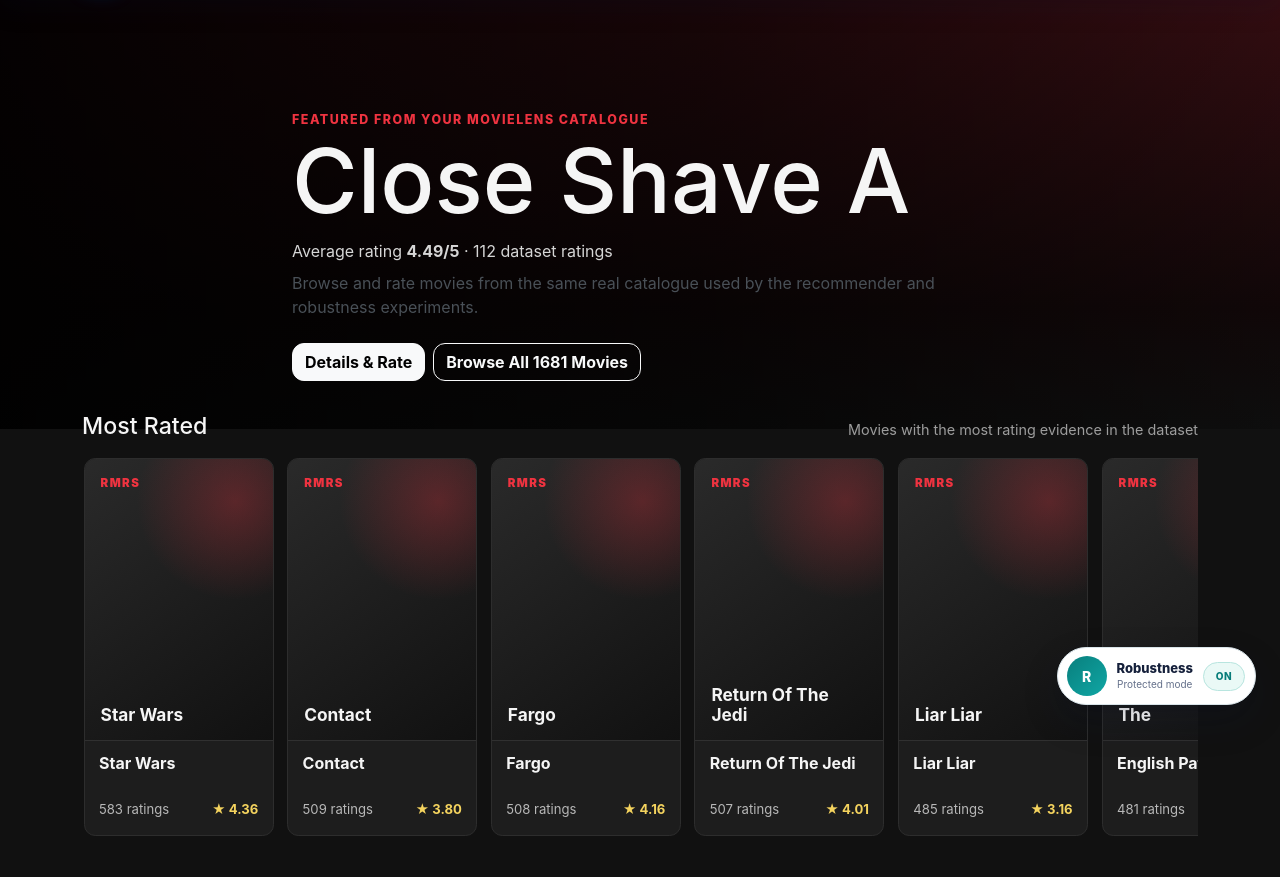
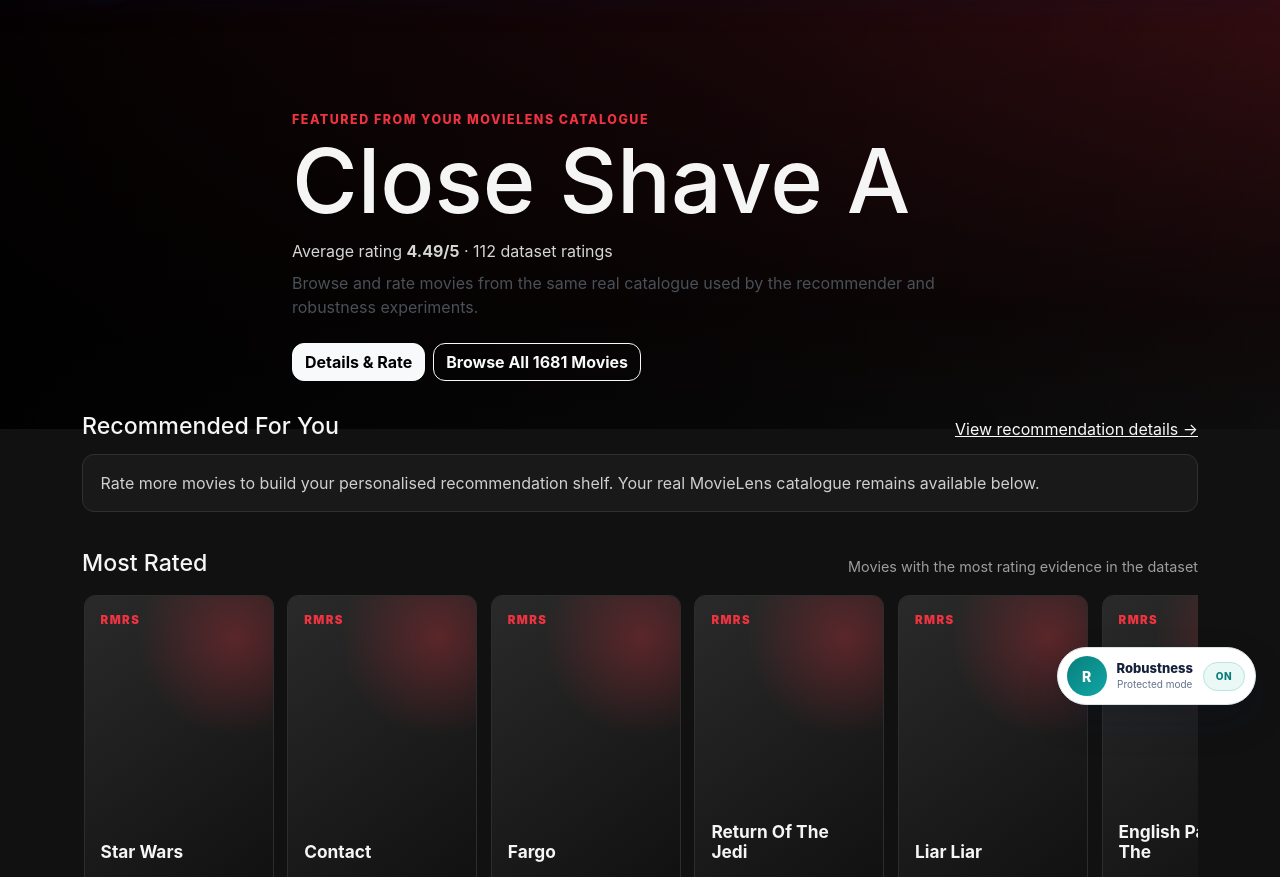
Before and after one commit to azadofficial1911-coder/robust-movie-recommender, a Django app: page / in a window 1280 px wide. Shown: the part 71-948 px from the top of the page. Run offline with Django 4.2, Linux system fonts and the light colour scheme; the visitor is signed in with stand-in values (Sample User, id 1); data that the repository does not hold is empty.

Commit message:
Keep personalised recommendation shelf visible when empty

```diff
--- a/templates/core/home.html
+++ b/templates/core/home.html
@@ -117,6 +117,13 @@
         letter-spacing: .05em;
         margin-bottom: .45rem;
     }
+    .recommend-empty {
+        border: 1px solid #303030;
+        border-radius: .75rem;
+        background: #191919;
+        padding: 1rem 1.1rem;
+        color: #cfcfcf;
+    }
     .alphabet-jump {
         display: flex;
         flex-wrap: wrap;
@@ -167,12 +174,13 @@
 
     <div class="container catalogue-shell">
 
-        {% if recommended %}
         <section class="catalogue-row">
             <div class="catalogue-row-head">
                 <h2>Recommended For You</h2>
                 <a class="link-light" href="{% url 'recommendations:index' %}">View recommendation details →</a>
             </div>
+
+            {% if recommended %}
             <div class="catalogue-strip recommend-strip">
                 {% for item in recommended %}
                 <a class="catalogue-card" href="{% url 'movies:detail' item.movie_id %}">
@@ -191,8 +199,12 @@
                 </a>
                 {% endfor %}
             </div>
+            {% else %}
+            <div class="recommend-empty">
+                Rate more movies to build your personalised recommendation shelf. Your real MovieLens catalogue remains available below.
+            </div>
+            {% endif %}
         </section>
-        {% endif %}
 
         <section class="catalogue-row">
             <div class="catalogue-row-head">
```
